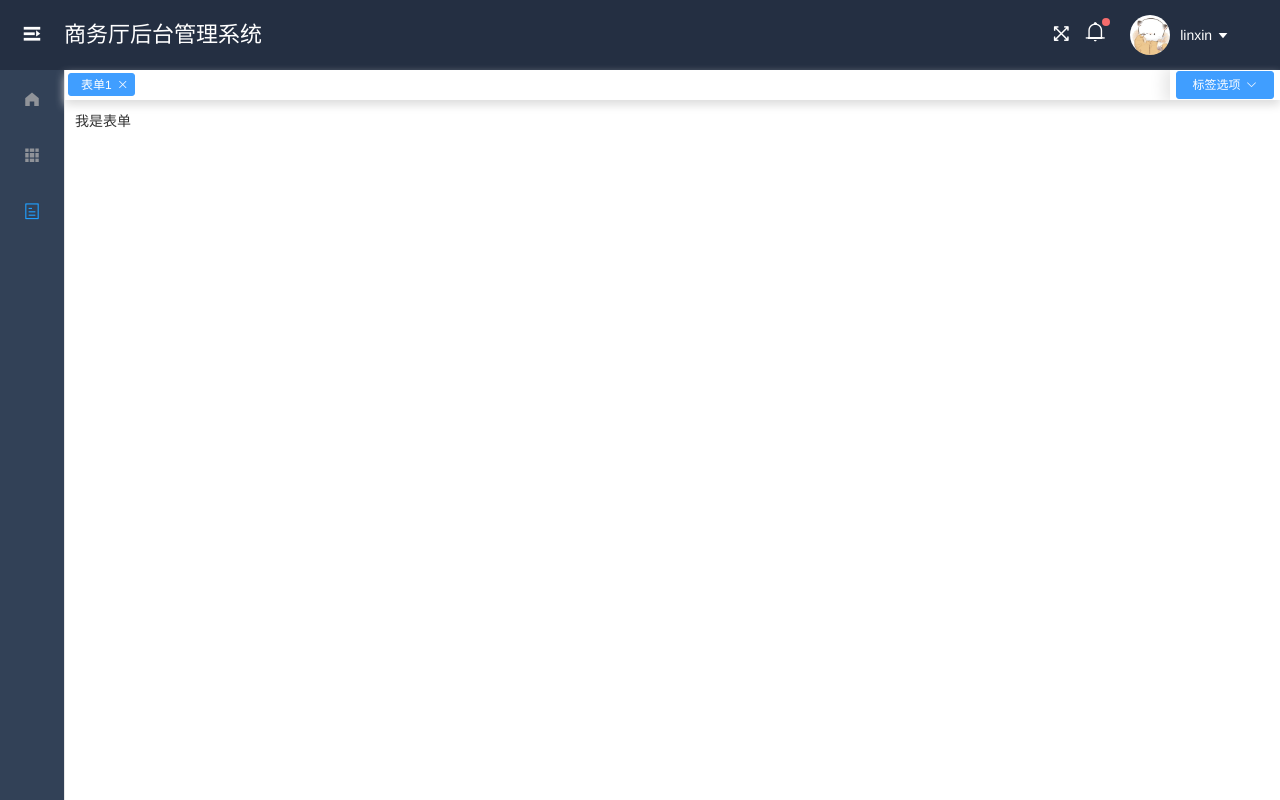
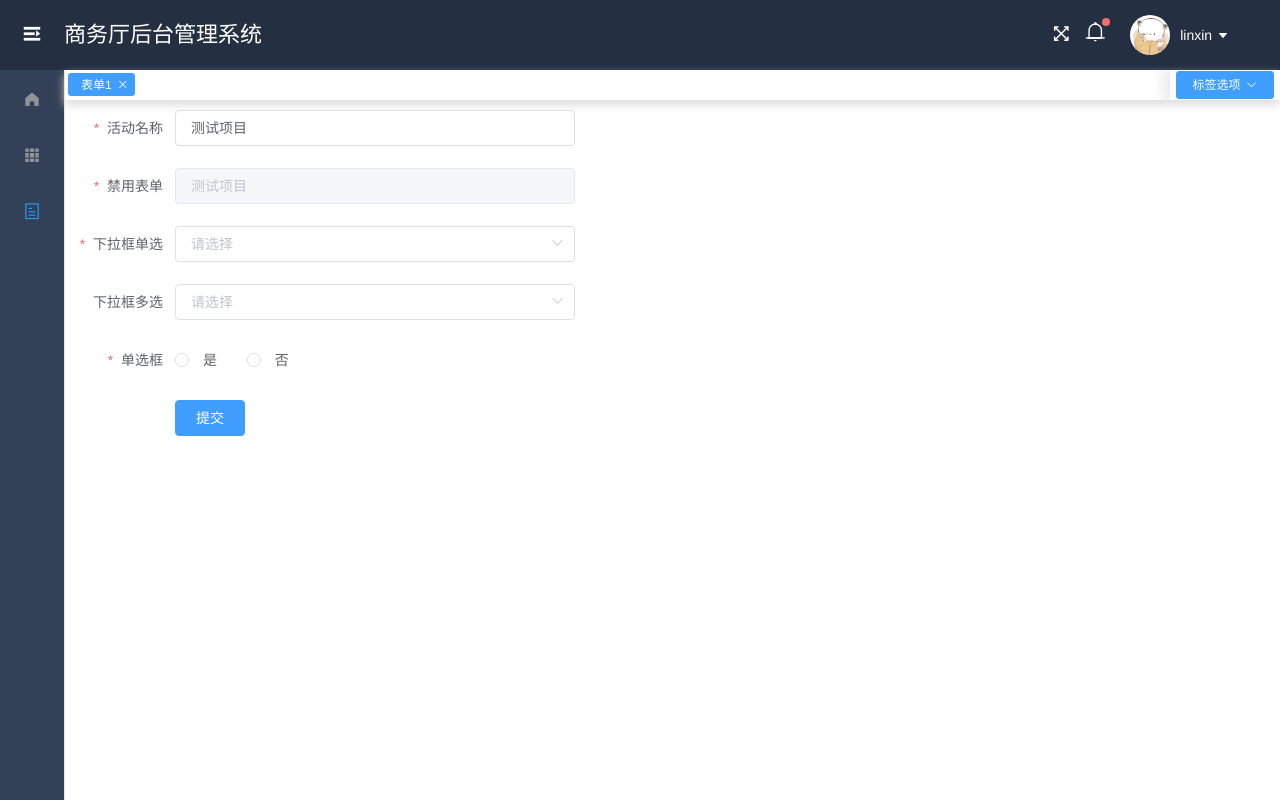
Before and after one commit to lifangdan/admin-template, a Vue app: page /#/form/form in a window 1280 px wide. Built offline with nearby package versions, Linux system fonts and the light colour scheme.

Commit message:
添加基础表单组件

```diff
--- /dev/null
+++ b/src/components/baseForm/index.vue
@@ -0,0 +1,130 @@
+<template>
+    <div>
+        <el-form :model="form" :rules="rules" ref="ruleForm" label-width="100px" class="demo-ruleForm">
+            <el-form-item :class="{'isInline':item.isInline}"
+                          v-for="(item, index) in list"
+                          :prop="item.field"
+                          :key="index">
+                <template slot="label">
+                      <span>
+                        {{item.label}}
+                      </span>
+                </template>
+                <!--输入框-->
+                <el-input v-if="item.type==='input'||!item.type"
+                          v-model="form[item.field]"
+                          :clearable="item.clearable||true"
+                          :disabled="item.disabled||disabled"
+                          :style="{width:item.width||'400px'}"></el-input>
+                <!--下拉框-->
+                <el-select v-if="item.type==='select'"
+                           v-model="form[item.field]"
+                           :clearable="item.clearable||true"
+                           :multiple="item.multiple||false"
+                           :disabled="item.disabled||disabled"
+                           :style="{width:item.width||'400px'}"
+                           placeholder="请选择">
+                    <el-option v-for="i in item.list||[]"
+                               :key="i.value"
+                               :label="i.label"
+                               :value="i.value">
+                    </el-option>
+                </el-select>
+                <!--单选框-->
+                <el-radio-group v-if="item.type==='radio'"
+                                v-model="form[item.field]"
+                                :disabled="item.disabled||disabled">
+                    <el-radio v-for="i in item.list||[]"
+                              :key="i.value"
+                              :label="i.value">
+                        {{i.label}}
+                    </el-radio>
+                </el-radio-group>
+            </el-form-item>
+            <!--提交按钮-->
+            <el-form-item>
+                <el-button type="primary" @click="submitForm('ruleForm')">提交</el-button>
+            </el-form-item>
+        </el-form>
+    </div>
+</template>
+
+<script>
+  export default {
+    components: {},
+    props: {
+      /*
+      * formList，表格参数
+      * field：必传，字段名；
+      * label：必传，名称；
+      * type：表单类型，默认是输入框；输入框-input,下拉选择框-select，单选框-radio；
+      * initVal：初始值,可是String、Number、Array、Boolean类型，初始值类型根据type来决定；
+      * disabled:表单组件是否禁用；
+      * clearable：是否显示清除按钮,默认显示；
+      * list：下拉框、单选框等数据列表；
+      * multiple：下拉框等是否是多选,默认单选；
+      * rules：表单校验规则；
+      * isSlot：是否是插槽；
+      * */
+      formList: {
+        type: Array,
+        required: true
+      }
+    },
+    data() {
+      return {
+        disabled: false,
+        form: {},
+        rules: {},
+        list: []
+      };
+    },
+    watch: {
+      formList: {
+        deep: true,
+        immediate: true,//必传
+        handler(val) {
+          console.log(1111111);
+          console.log(val);
+          const data = window.utils.deepClone(val);
+          this.list = data;
+          data.forEach((item, index) => {
+            //设置表单值
+            if (item.initVal) {
+              console.log("aaaaaa");
+              console.log(item.field);
+              this.$set(this.form, item.field, item.initVal);
+            } else {
+              this.$set(this.form, item.field, "");
+              console.log("bbbbbbbb");
+              console.log(item.field);
+            }
+            //设置校验
+            this.$set(this.rules, item.field, item.rules || []);
+          });
+
+        }
+      }
+    },
+    methods: {
+      submitForm(formName) {
+        console.log("提交了1111111");
+        console.log(this.form);
+        this.$refs[formName].validate((valid) => {
+          if (valid) {
+          } else {
+            console.log("error submit!!");
+            return false;
+          }
+        });
+      },
+      resetForm(formName) {
+        this.$refs[formName].resetFields();
+      }
+    }
+  };
+</script>
+
+<style scoped>
+
+</style>
--- a/src/views/form/index.vue
+++ b/src/views/form/index.vue
@@ -1,16 +1,129 @@
 <template>
-    <div>我是表单</div>
+    <div>
+        <BaseForm :formList="formList"></BaseForm>
+    </div>
 </template>
+<script>
+  import BaseForm from "@/components/baseForm";
 
-<script>
   export default {
-    name:'form',
-    created() {
-      console.log(1212121212)
+    components: {
+      BaseForm
+    },
+    data() {
+      return {
+        formList: [
+          {
+            field: "name",
+            label: "活动名称",
+            type: "input",
+            initVal: "测试项目",
+            rules: [{
+              required: true, message: "请填写此项", trigger: "blur"
+            }]
+          },
+          {
+            field: "disabled",
+            label: "禁用表单",
+            type: "input",
+            initVal: "测试项目",
+            disabled: true,
+            rules: [{
+              required: true, message: "请填写此项", trigger: "blur"
+            }]
+          },
+          {
+            field: "select1",
+            label: "下拉框单选",
+            type: "select",
+            initVal: "",
+            list: [
+              {
+                value: 1,
+                label: "区域一"
+              },
+              {
+                value: 2,
+                label: "区域一"
+              }
+            ],
+            rules: [{
+              required: true, message: "请选择", trigger: "change"
+            }]
+          },
+          {
+            field: "select2",
+            label: "下拉框多选",
+            type: "select",
+            initVal: "",
+            multiple: true,
+            list: [
+              {
+                value: 1,
+                label: "区域一"
+              },
+              {
+                value: 2,
+                label: "区域一"
+              }
+            ]
+          },
+          {
+            field: "radio",
+            label: "单选框",
+            type: "radio",
+            initVal: null,
+            list: [
+              {
+                label: "是",
+                value: 1
+              }, {
+                label: "否",
+                value: 0
+              }
+            ],
+            rules: [{
+              required: true, message: "请选择", trigger: "change"
+            }]
+          }
+        ],
+        ruleForm: {
+          name: "",
+          region: "",
+          date1: "",
+          date2: "",
+          delivery: false,
+          type: [],
+          resource: "",
+          desc: ""
+        },
+        rules: {
+          name: [
+            { required: true, message: "请输入活动名称", trigger: "blur" },
+            { min: 3, max: 5, message: "长度在 3 到 5 个字符", trigger: "blur" }
+          ],
+          region: [
+            { required: true, message: "请选择活动区域", trigger: "change" }
+          ],
+          date1: [
+            { type: "date", required: true, message: "请选择日期", trigger: "change" }
+          ],
+          date2: [
+            { type: "date", required: true, message: "请选择时间", trigger: "change" }
+          ],
+          type: [
+            { type: "array", required: true, message: "请至少选择一个活动性质", trigger: "change" }
+          ],
+          resource: [
+            { required: true, message: "请选择活动资源", trigger: "change" }
+          ],
+          desc: [
+            { required: true, message: "请填写活动形式", trigger: "blur" }
+          ]
+        }
+      };
+    },
+    methods: {
     }
   };
 </script>
-
-<style scoped>
-
-</style>
```
